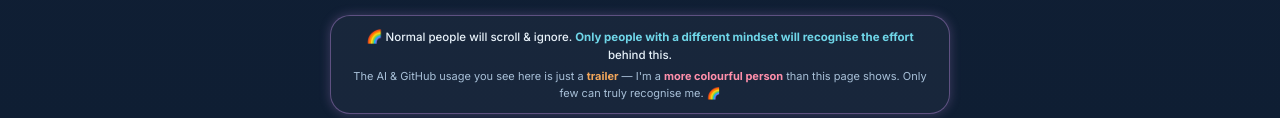
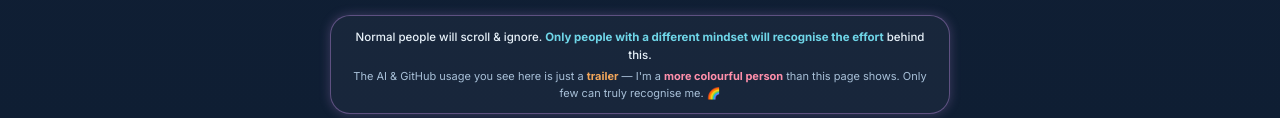
Before and after one commit to preethambrgowda-del/portfolio, a plain HTML site: page index.html in a window 1280 px wide. Shown: the part 4420-4538 px from the top of the page. Drawn offline with Linux system fonts and the light colour scheme.

Commit message:
secondupdate

```diff
--- a/index.html
+++ b/index.html
@@ -200,5 +200,5 @@
 <div class="award-box"><ul class="award-list"><li>Successfully delivered multiple infotainment software releases for Nissan CDC projects.</li><li>Received <strong style="color:#FFFFFF">Pat on the Back</strong> award for identifying critical defects beyond assigned scope.</li><li>Reduced manual regression efforts through automation and reusable test scripts.</li><li>Recognized for proactive defect identification and quality improvement initiatives.</li></ul></div>
 </section>
 <footer><span>Preetham B R — Senior QA Automation Engineer</span><a class="get-touch" href="mailto:preethambrgowda@gmail.com?subject=Opportunity%20for%20Preetham%20B%20R%20-%20QA%20Automation&body=Hi%20Preetham,%0A%0AI%20saw%20your%20portfolio%20and%20want%20to%20connect.">Get in touch</a></footer>
-<div class="mindset-wrap"><div class="mindset-box"><p><span class="mindset-emoji">🌈</span> Normal people will scroll & ignore. <b>Only people with a different mindset will recognise the effort</b> behind this.</p><p class="mindset-small">The AI & GitHub usage you see here is just a <span class="amber">trailer</span> — I'm a <span class="pink">more colourful person</span> than this page shows. Only few can truly recognise me. 🌈</p></div></div>
+<div class="mindset-wrap"><div class="mindset-box"><p><span class="mindset-emoji"></span> Normal people will scroll & ignore. <b>Only people with a different mindset will recognise the effort</b> behind this.</p><p class="mindset-small">The AI & GitHub usage you see here is just a <span class="amber">trailer</span> — I'm a <span class="pink">more colourful person</span> than this page shows. Only few can truly recognise me. 🌈</p></div></div>
 </div></body></html>
```
